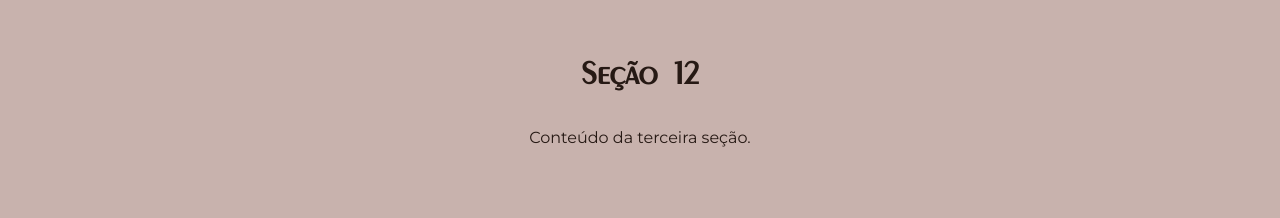
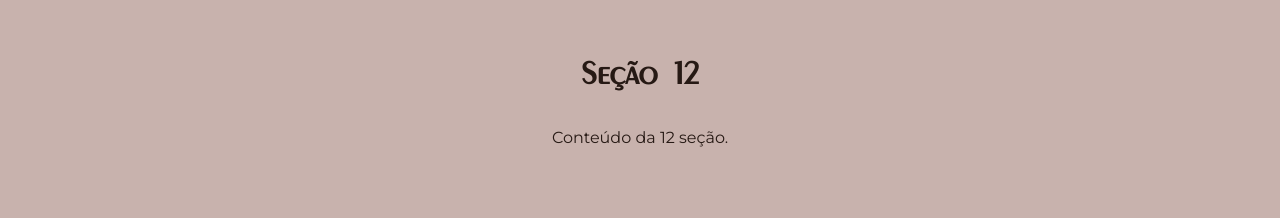
Before and after one commit to ArierEdvolikice/Mavic-Site, a React (Create React App) app in the folder mavic/: page / in a window 1280 px wide. Shown: the part 9100-9318 px from the top of the page. Built offline with nearby package versions, Linux system fonts and the light colour scheme.

Commit message:
aLTERADO

```diff
--- a/mavic/src/App.js
+++ b/mavic/src/App.js
@@ -170,7 +170,7 @@ function App() {
 
   <div id="section12" className="section section3">
     <h1>Seção 12</h1>
-    <p>Conteúdo da terceira seção.</p>
+    <p>Conteúdo da 12 seção.</p>
   </div>
 
   <div id="section13" className="section section4">
```
